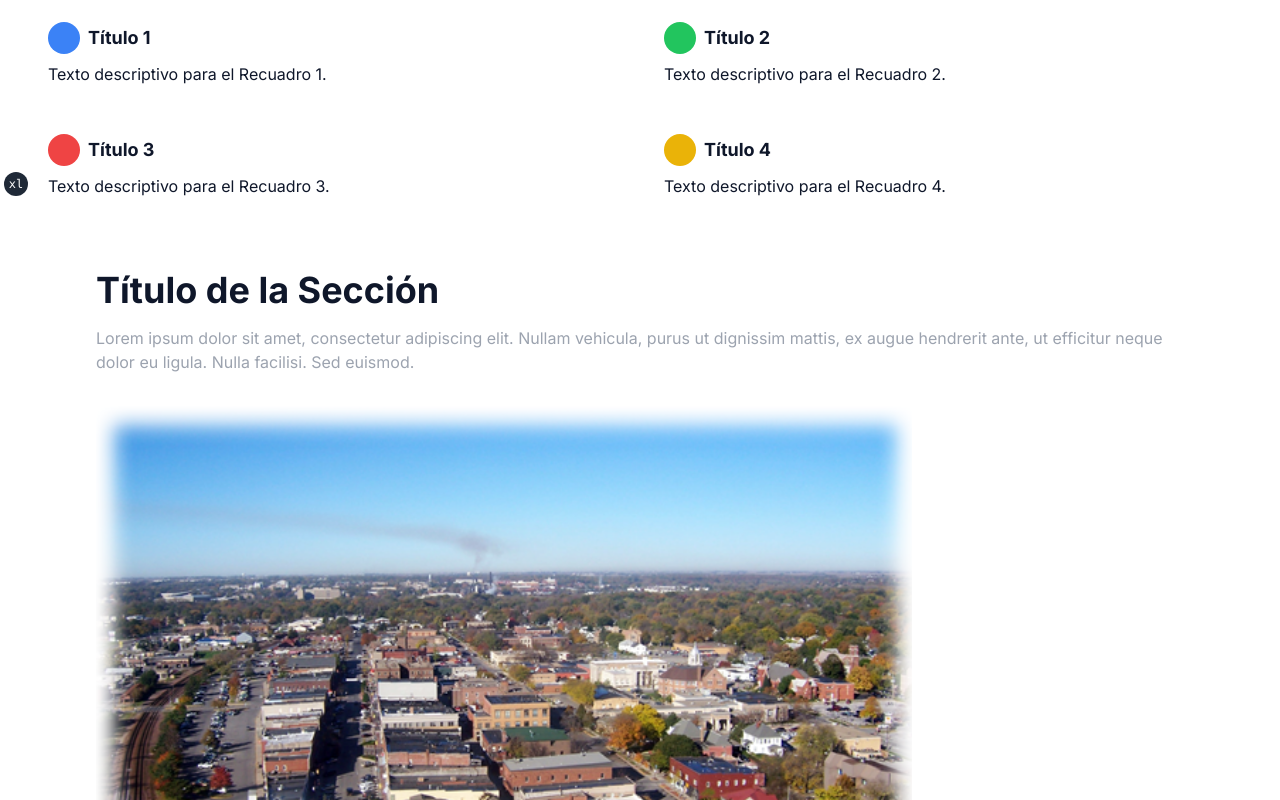
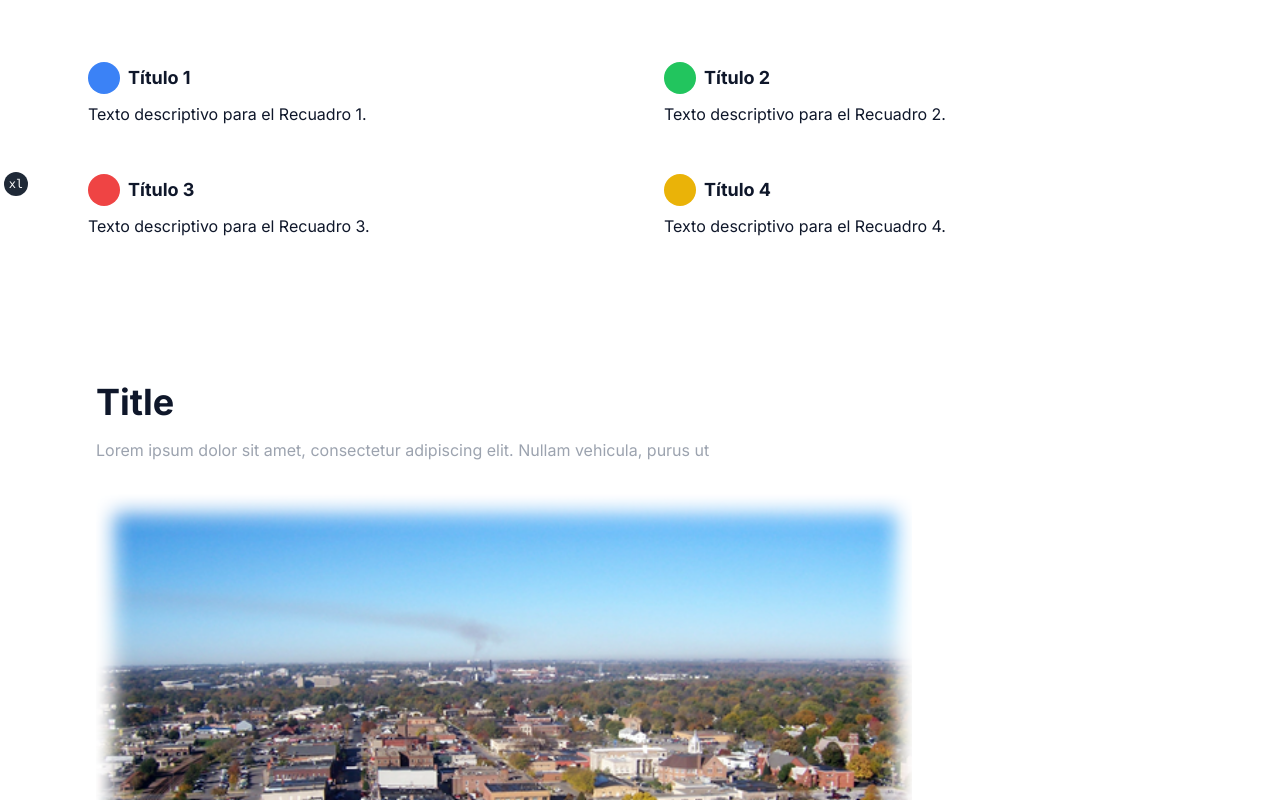
Before and after one commit to TempleOSi/frontend, a Next.js app: page / in a window 1280 px wide. Shown: the part 600-1400 px from the top of the page. Built offline with nearby package versions, Linux system fonts and the light colour scheme.

Commit message:
feature(home): Se agregan nuevos segmentos

```diff
--- a/app/about-us/page.tsx
+++ b/app/about-us/page.tsx
@@ -2,6 +2,7 @@ import React from 'react'
 
 // Componentes
 import HeadInfo from '@/components/elements/head-info'
+import SmtextTitleText from '@/components/elements/smtext-title-text';
 
 // Imagenes
 import family from "../../assets/family.png";
@@ -14,6 +15,11 @@ const page = () => {
         text="Lorem ipsum dolor sit amet, consectetur adipiscing elit. Nullam vehicula, purus ut"
         image={family}
       />
+      <SmtextTitleText
+        legend="Nuestro propósito"
+        title="Juntos, creamos un mejor futuro para todos"
+        text="Lorem ipsum dolor sit amet, consectetur adipiscing elit. Nullam vehicula, purus ut"
+      />
     </section>
   )
 }
--- /dev/null
+++ b/app/four-boxes.tsx
@@ -0,0 +1,36 @@
+const FourBoxes = () => {
+    return(
+        <section className="grid grid-cols-2 grid-rows-2 gap-4 m-10">
+        <div className="p-4 rounded-lg">
+          <div className="flex items-center mb-2">
+            <div className="w-8 h-8 bg-blue-500 rounded-full"></div> {/* Reemplaza con tu icono */}
+            <h3 className="ml-2 text-lg font-bold">Título 1</h3>
+          </div>
+          <p>Texto descriptivo para el Recuadro 1.</p>
+        </div>
+        <div className="p-4 rounded-lg">
+          <div className="flex items-center mb-2">
+            <div className="w-8 h-8 bg-green-500 rounded-full"></div> {/* Reemplaza con tu icono */}
+            <h3 className="ml-2 text-lg font-bold">Título 2</h3>
+          </div>
+          <p>Texto descriptivo para el Recuadro 2.</p>
+        </div>
+        <div className="p-4 rounded-lg">
+          <div className="flex items-center mb-2">
+            <div className="w-8 h-8 bg-red-500 rounded-full"></div> {/* Reemplaza con tu icono */}
+            <h3 className="ml-2 text-lg font-bold">Título 3</h3>
+          </div>
+          <p>Texto descriptivo para el Recuadro 3.</p>
+        </div>
+        <div className="p-4 rounded-lg">
+          <div className="flex items-center mb-2">
+            <div className="w-8 h-8 bg-yellow-500 rounded-full"></div> {/* Reemplaza con tu icono */}
+            <h3 className="ml-2 text-lg font-bold">Título 4</h3>
+          </div>
+          <p>Texto descriptivo para el Recuadro 4.</p>
+        </div>
+      </section>
+    )
+}
+
+export default FourBoxes;
--- a/app/page.tsx
+++ b/app/page.tsx
@@ -1,10 +1,9 @@
+// Libraries
 import Link from "next/link"
-
 import { siteConfig } from "@/config/site"
 import { buttonVariants } from "@/components/ui/button"
 import { ConfirmEventButton } from "@/components/confirm-event-button"
 import { Button } from "@/components/ui/button"
-import Image from "next/image";
 import { Input } from "@/components/ui/input"
 import {
   Card,
@@ -15,12 +14,15 @@ import {
   CardTitle,
 } from "@/components/ui/card"
 import HouseForm from "@/components/form/HouseForm"
+
+// Imagenes
 import ames from "../assets/ames.png";
-// Imagenes
 import family from "../assets/family.png";
 
 // Componentes
 import HeadInfo from "@/components/elements/head-info"
+import ImgSection from "@/components/elements/img-section"
+import FourBoxes from "./four-boxes"
 
 export default async function IndexPage() {
 
@@ -31,57 +33,12 @@ export default async function IndexPage() {
         text="Lorem ipsum dolor sit amet, consectetur adipiscing elit. Nullam vehicula, purus ut"
         image={family}
       />
-      <section className="grid grid-cols-2 grid-rows-2 gap-4">
-        {/* Recuadro 1 */}
-        <div className="p-4 rounded-lg">
-          <div className="flex items-center mb-2">
-            <div className="w-8 h-8 bg-blue-500 rounded-full"></div> {/* Reemplaza con tu icono */}
-            <h3 className="ml-2 text-lg font-bold">Título 1</h3>
-          </div>
-          <p>Texto descriptivo para el Recuadro 1.</p>
-        </div>
-        {/* Recuadro 2 */}
-        <div className="p-4 rounded-lg">
-          <div className="flex items-center mb-2">
-            <div className="w-8 h-8 bg-green-500 rounded-full"></div> {/* Reemplaza con tu icono */}
-            <h3 className="ml-2 text-lg font-bold">Título 2</h3>
-          </div>
-          <p>Texto descriptivo para el Recuadro 2.</p>
-        </div>
-        {/* Recuadro 3 */}
-        <div className="p-4 rounded-lg">
-          <div className="flex items-center mb-2">
-            <div className="w-8 h-8 bg-red-500 rounded-full"></div> {/* Reemplaza con tu icono */}
-            <h3 className="ml-2 text-lg font-bold">Título 3</h3>
-          </div>
-          <p>Texto descriptivo para el Recuadro 3.</p>
-        </div>
-        {/* Recuadro 4 */}
-        <div className="p-4 rounded-lg">
-          <div className="flex items-center mb-2">
-            <div className="w-8 h-8 bg-yellow-500 rounded-full"></div> {/* Reemplaza con tu icono */}
-            <h3 className="ml-2 text-lg font-bold">Título 4</h3>
-          </div>
-          <p>Texto descriptivo para el Recuadro 4.</p>
-        </div>
-      </section>
-      <section className="max-w-6xl mx-auto p-8">
-        {/* Título */}
-        <h1 className="text-4xl font-bold mb-4">Título de la Sección</h1>
-        {/* Descripción (Lore Ipsum) */}
-        <p className="text-gray-400">
-          Lorem ipsum dolor sit amet, consectetur adipiscing elit. Nullam vehicula, purus ut
-          dignissim mattis, ex augue hendrerit ante, ut efficitur neque dolor eu ligula. Nulla
-          facilisi. Sed euismod.
-        </p>
-        {/* Imagen */}
-        <div className="mt-8 text-right">
-          <Image
-            src={ames}
-            alt="Turquoise House"
-            className="w-3/4"/>;
-        </div>
-      </section>
+      <FourBoxes />
+      <ImgSection
+        title="Title"
+        text="Lorem ipsum dolor sit amet, consectetur adipiscing elit. Nullam vehicula, purus ut"
+        image={ames}
+      />
     </section>
   )
 }
--- a/components/elements/head-info.tsx
+++ b/components/elements/head-info.tsx
@@ -5,12 +5,12 @@ const HeadInfo = (props: any) => {
     return (
         <section className="container grid items-center gap-6 pb-8 pt-6 md:py-10">
         <div className="flex">
-          {/* Mitad Izquierda: Texto */}
+          {/* Mitad Izquierda*/}
           <div className="w-1/2 p-6">
             <h2 className="text-5xl font-bold">{props.title}</h2>
             <p className="mt-4">{props.text}</p>
           </div>
-          {/* Mitad Derecha: Imagen */}
+          {/* Mitad Derecha*/}
           <div className="w-1/3">
             <Image
             src={props.image}
--- /dev/null
+++ b/components/elements/img-section.tsx
@@ -0,0 +1,21 @@
+import Image from "next/image";
+
+const ImgSection = (props:any) => {
+
+    return (
+        <section className="max-w-6xl p-8 m-8">
+        <h1 className="text-4xl font-bold mb-4">{props.title}</h1>
+        <p className="text-gray-400">
+            {props.text}
+        </p>
+        <div className="mt-8 text-right">
+          <Image
+            src={props.image}
+            alt="Turquoise House"
+            className="w-3/4"/>
+        </div>
+      </section>
+    )
+}
+
+export default ImgSection;
--- /dev/null
+++ b/components/elements/smtext-title-text.tsx
@@ -0,0 +1,14 @@
+const SmtextTitleText = (props:any) => {
+    return (
+        <section className="w-5/6 mx-auto p-8">
+        <h2 className="text-sm font-bold text-left text-gray-600">{props.legend}</h2>
+        <div className="h-1 w-20 bg-red-500 mb-4 mt-2"></div>
+        <h1 className="text-4xl font-bold mb-4 mt-6">{props.title}</h1>
+        <p className="text-gray-600 mt-8">
+          {props.text}
+        </p>
+      </section>
+    )
+}
+
+export default SmtextTitleText;
```
